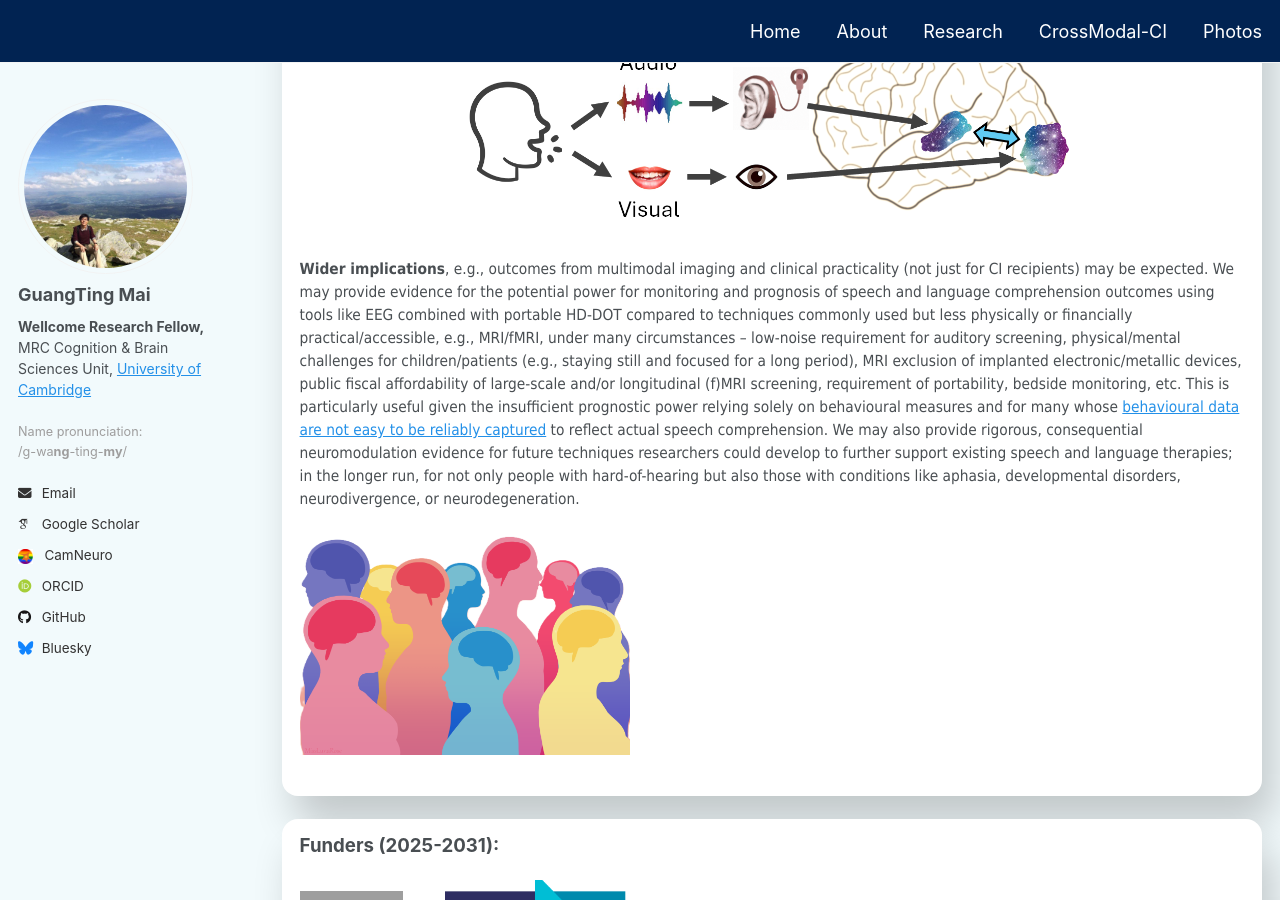
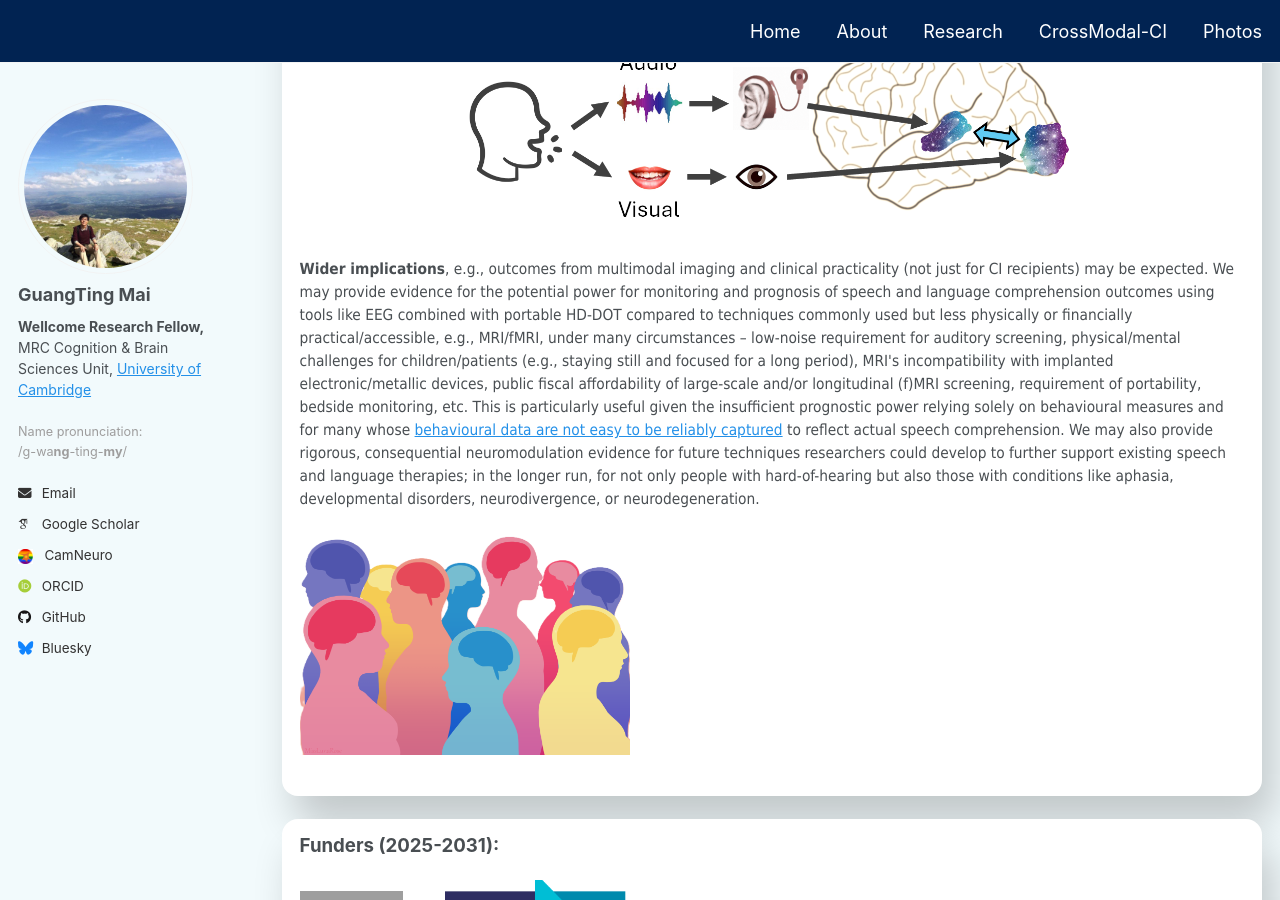
Before and after one commit to guangtingmai/guangtingmai.github.io, a Jekyll site: the page built from _pages/crossmodal-ci.html, in a window 1280 px wide and 900 px high, scrolled down 919 px. Built offline with Jekyll 4.4.1, drawn with Linux system fonts in a browser that asks for light colours; some web fonts are replaced.

Commit message:
Update crossmodal-ci.html

```diff
--- a/_pages/crossmodal-ci.html
+++ b/_pages/crossmodal-ci.html
@@ -37,7 +37,7 @@ permalink: /crossmodal-ci/
   multimodal imaging and clinical practicality (not just for CI recipients) may be expected. We may provide evidence for the potential power for monitoring
   and prognosis of speech and language comprehension outcomes using tools like EEG combined with portable HD-DOT compared to techniques commonly used but less
   physically or financially practical/accessible, e.g., MRI/fMRI, under many circumstances – low-noise requirement for auditory screening, physical/mental
-  challenges for children/patients (e.g., staying still and focused for a long period), MRI exclusion of implanted electronic/metallic
+  challenges for children/patients (e.g., staying still and focused for a long period), MRI's incompatibility with implanted electronic/metallic
   devices, public fiscal affordability of large-scale and/or longitudinal (f)MRI screening, requirement of portability, bedside monitoring, etc. This is particularly
   useful given the insufficient prognostic power relying solely on behavioural measures and for many whose
   <a href="https://www.frontiersin.org/journals/psychology/articles/10.3389/fpsyg.2025.1616963/full"> behavioural data are not easy to be
```
